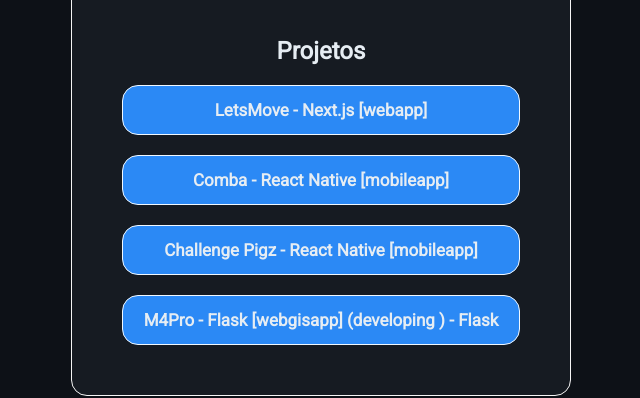
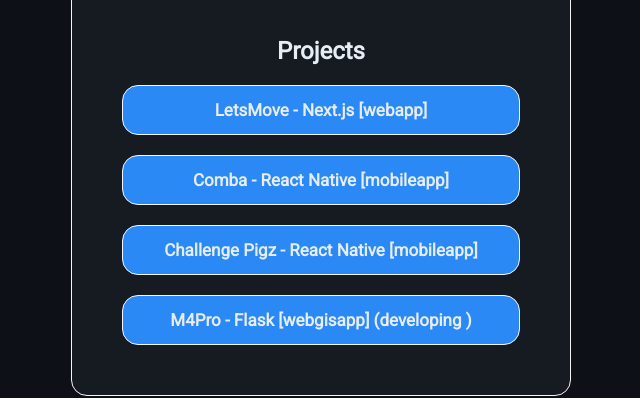
Before and after one commit to feliperx/link-tree, a plain HTML site: page index.html in a window 1280 px wide. Shown: the part 523-921 px from the top of the page, without its empty margins (319-959 px from the left). Drawn offline with Linux system fonts and the light colour scheme.

Commit message:
fix: adjust duplicate text

```diff
--- a/index.html
+++ b/index.html
@@ -31,14 +31,14 @@
             <a href="https://feliperx.github.io/cv-portuguese/"><button class="button" type="button">Curriculum Vitæ (PT)</button></a>
             <a href="https://feliperx.github.io/cv-english/"><button class="button" type="button">Curriculum Vitæ (EN)</button></a>
             <div class="projects">
-                <h2>Projetos</h2>
+                <h2>Projects</h2>
 
 
                 <a href="https://letsmove-zeta.vercel.app/"><button class="button" type="button">LetsMove - Next.js [webapp]</button></a>
                 <a href="https://github.com/feliperx/comba-mobileapp"><button class="button" type="button"> Comba - React Native [mobileapp]</button></a>
                 <a href="https://github.com/feliperx/desafio-pigz-reactnative"><button class="button" type="button">Challenge Pigz - React Native [mobileapp]</button></a>
 <!--                 <a href="http://3.234.246.92/terramz/monitor/"><button class="button" type="button">webGIS - Python | AWS | Docker </button></a> -->
-                <a href="https://mapflask.onrender.com/mapView"><button class="button" type="button">M4Pro - Flask [webgisapp] (developing <i class="fa-solid fa-gear-code fa-spin" style="color: #f5c211; background-color: transparent;"></i>) - Flask</button></a>
+                <a href="https://mapflask.onrender.com/mapView"><button class="button" type="button">M4Pro - Flask [webgisapp] (developing <i class="fa-solid fa-gear-code fa-spin" style="color: #f5c211; background-color: transparent;"></i>)</button></a>
             </div>
         </div>
     </div>
```
